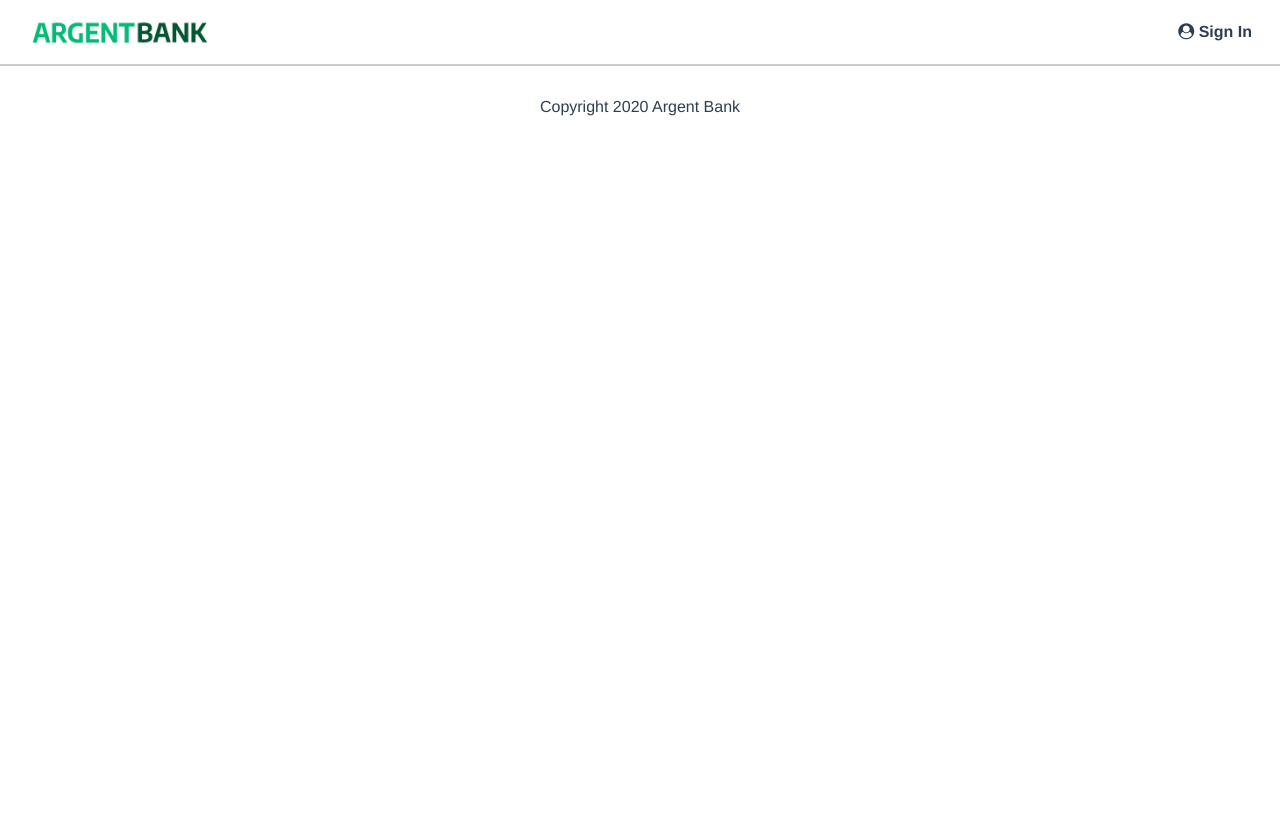
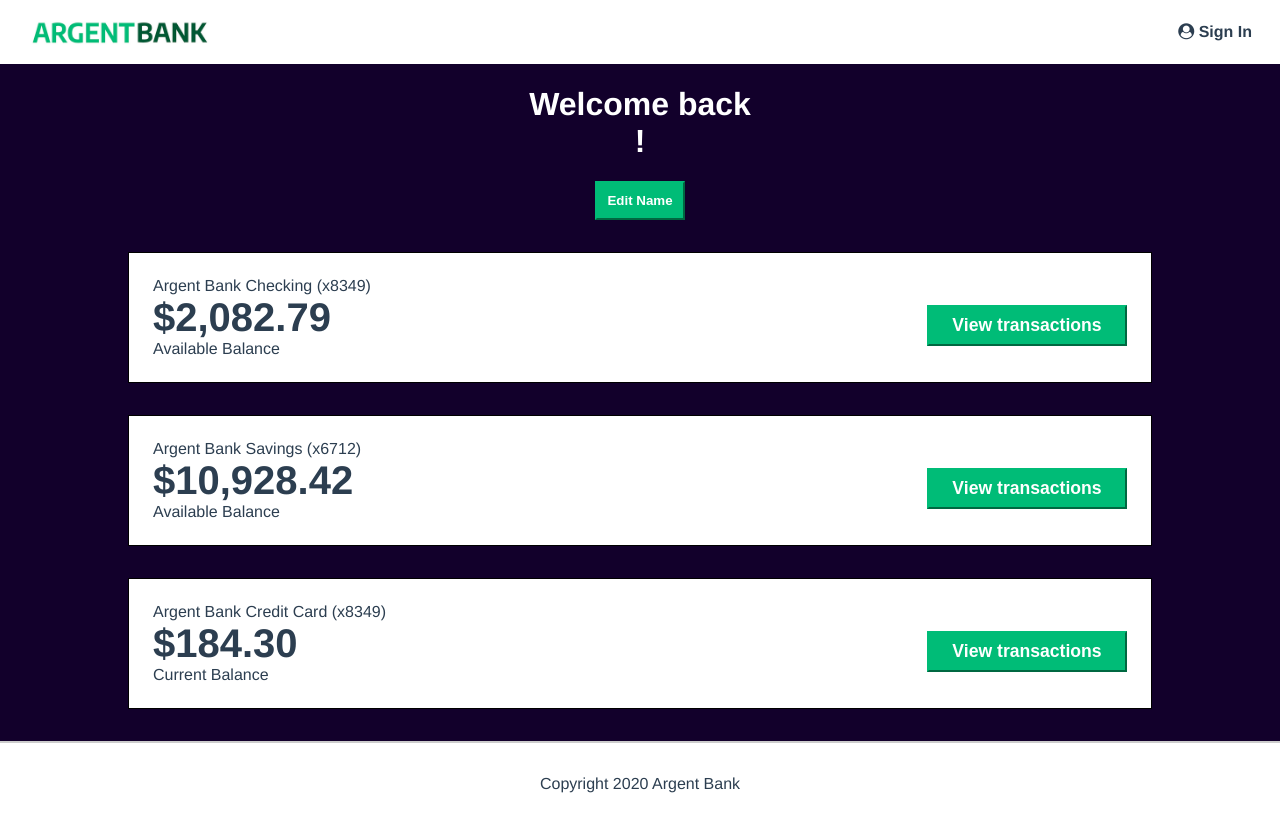
Before and after one commit to CamilleStagiaire/Argent_bank, a React (Create React App) app: page /profile in a window 1280 px wide. Built offline with nearby package versions, Linux system fonts and the light colour scheme.

Commit message:
component AccountSection

```diff
--- a/src/App.jsx
+++ b/src/App.jsx
@@ -16,8 +16,8 @@ function App() {
         <Header />
         <Routes>
           <Route path="/" element={<Home />} />
-          <Route path="/sign-in" element={<SignIn />} />
-          <Route path="/user" element={<User />} />
+          <Route path="/login" element={<SignIn />} />
+          <Route path="/profile" element={<User />} />
         </Routes>
         <Footer />
       </Router>
--- /dev/null
+++ b/src/components/AccountSection/index.jsx
@@ -0,0 +1,16 @@
+const AccountSection = ({ title, amount, description }) => {
+    return (
+      <section className="account">
+        <div className="account-content-wrapper">
+          <h3 className="account-title">{title}</h3>
+          <p className="account-amount">{amount}</p>
+          <p className="account-amount-description">{description}</p>
+        </div>
+        <div className="account-content-wrapper cta">
+          <button className="transaction-button">View transactions</button>
+        </div>
+      </section>
+    );
+  };
+
+  export default AccountSection;
--- a/src/components/Layout/Header/index.jsx
+++ b/src/components/Layout/Header/index.jsx
@@ -32,7 +32,7 @@ const Header = () => {
           <>
             <Link
               className="main-nav-item"
-              to="/user"
+              to="/profile"
               aria-label="User profile"
             >
               <i className="fa fa-user-circle"></i> {firstName}
@@ -48,7 +48,7 @@ const Header = () => {
           </>
         ) : (
           <>
-            <Link className="main-nav-item" to="/sign-in" aria-label="Sign in">
+            <Link className="main-nav-item" to="/login" aria-label="Sign in">
               <i className="fa fa-user-circle"></i> Sign In
             </Link>
           </>
--- a/src/pages/SignIn/index.jsx
+++ b/src/pages/SignIn/index.jsx
@@ -24,7 +24,7 @@ const SignIn = () => {
         dispatch(setLastName(profileResult.lastName));
 
         localStorageService.setAuthData(email, token, profileResult.firstName, profileResult.lastName);
-        window.location.href = '/user';
+        window.location.href = '/profile';
       }
     } else {
       alert(result.message);
--- a/src/pages/User/index.jsx
+++ b/src/pages/User/index.jsx
@@ -1,15 +1,36 @@
-import { useSelector} from 'react-redux';
+import { useSelector } from 'react-redux';
+import AccountSection from '../../components/AccountSection';
 
 const User = () => {
-
   const firstName = useSelector((state) => state.user.firstName);
   const lastName = useSelector((state) => state.user.lastName);
   return (
     <main className="main bg-dark">
       <div className="header">
-          <h1>Welcome back <br></br> {firstName} {lastName}!</h1>
+        <h1>
+          Welcome back <br></br> {firstName} {lastName}!
+        </h1>
         <button className="edit-button">Edit Name</button>
       </div>
+      <h2 className="sr-only">Accounts</h2>
+
+      <AccountSection
+        title="Argent Bank Checking (x8349)"
+        amount="$2,082.79"
+        description="Available Balance"
+      />
+
+      <AccountSection
+        title="Argent Bank Savings (x6712)"
+        amount="$10,928.42"
+        description="Available Balance"
+      />
+
+      <AccountSection
+        title="Argent Bank Credit Card (x8349)"
+        amount="$184.30"
+        description="Current Balance"
+      />
 
     </main>
   );
```
Lines whose indentation alone changed are shown as unchanged.
